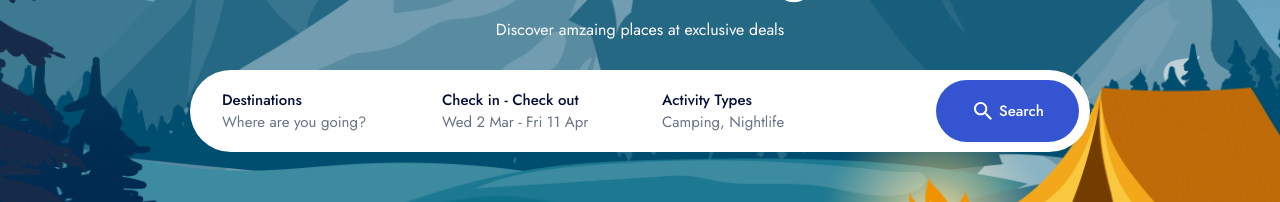
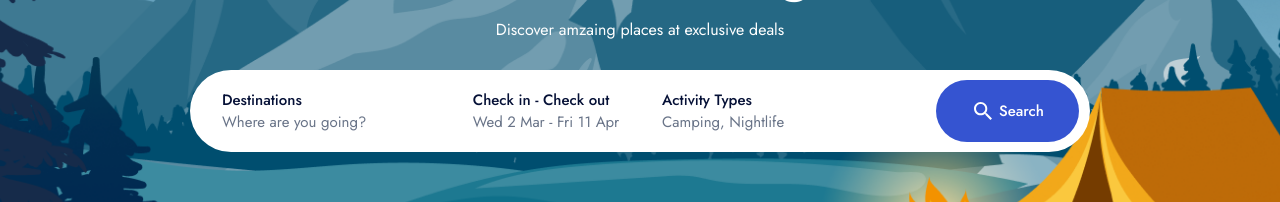
Before and after one commit to motasimdev/Go-Trip, a React (Vite) app: page / in a window 1280 px wide. Shown: the part 437-639 px from the top of the page. Built offline with nearby package versions, Linux system fonts and the light colour scheme.

Commit message:
hero done

```diff
--- a/src/components/layout/Hero.jsx
+++ b/src/components/layout/Hero.jsx
@@ -7,16 +7,16 @@ import Flex from "../Flex";
 const Hero = () => {
   return (
     <>
-      <section className="bg-[url(/src/assets/bannerBg.png)] bg-no-repeat bg-cover bg-center px-3 lg:px-0 pt-10 lg:pt-[375px] pb-10 lg:pb-[295px]">
+      <section className="bg-[url(/src/assets/bannerBg.png)] bg-no-repeat bg-cover bg-center px-3 lg:px-0 pt-10 md:pt-20 lg:pt-[375px] pb-10 md:pb-16 lg:pb-[295px]">
         <Container>
           <div className="text-center">
-            <h1 className="font-semibold text-3xl lg:text-6xl text-white">
+            <h1 className="font-semibold text-3xl md:text-4xl lg:text-6xl text-white">
               The World is Waiting For You
             </h1>
             <ParaBase className={"font-normal pt-3 lg:pt-5 pb-3 lg:pb-7"}>
               Discover amzaing places at exclusive deals
             </ParaBase>
-            <div className="bg-white rounded-2xl lg:rounded-full py-2.5 pl-8 lg:w-[900px] m-auto">
+            <div className="bg-white rounded-2xl lg:rounded-full py-2.5 pl-8 md:max-w-[500px] lg:max-w-[900px] m-auto">
               <div className="grid grid-cols-2 lg:grid-cols-4 gap-x-3 gap-y-3 lg:gap-y-0 items-center">
                 <div className="text-left">
                   <p
@@ -30,7 +30,7 @@ const Hero = () => {
                     Where are you going?
                   </p>
                 </div>
-                <div className="text-left">
+                <div className="text-left md:justify-self-center">
                   <p
                     className={
                       "text-[12px] lg:text-[15px] font-medium text-textClr1"
@@ -54,7 +54,7 @@ const Hero = () => {
                     Camping, Nightlife
                   </p>
                 </div>
-                <div className="justify-self-end pr-[11px]">
+                <div className="md:justify-self-center lg:justify-self-end lg:pr-[11px]">
                   <button className="py-3 lg:py-[19px] px-[26px] lg:px-[35px] bg-[#3554D1] text-white text-[11px] lg:text-[15px] font-medium rounded-xl lg:rounded-full">
                     <Flex className={"gap-x-1"}>
                       <IoMdSearch className="text-2xl" />
```
